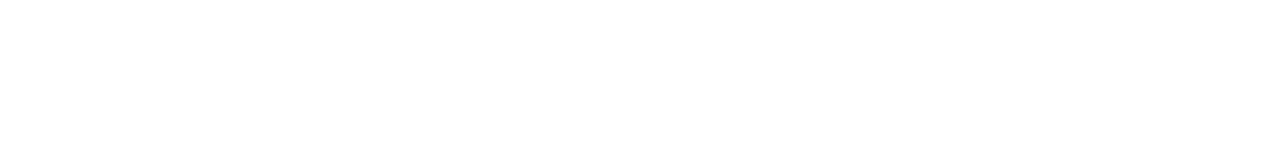
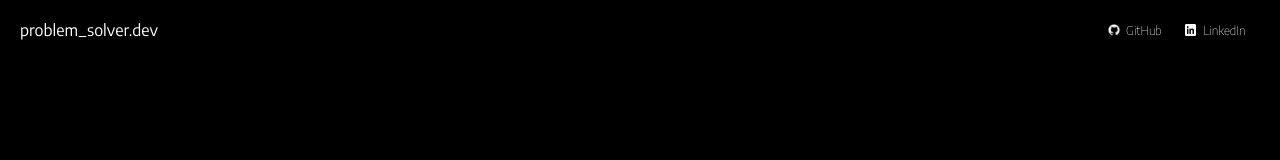
Before and after one commit to GabrielPKTN/portfolio, a plain HTML site: page index.html in a window 1280 px wide. Drawn offline with Linux system fonts and the light colour scheme; a web font is replaced by a local one.

Commit message:
style(html): Criando e estilizando header.

```diff
--- a/index.html
+++ b/index.html
@@ -3,25 +3,29 @@
 <head>
     <meta charset="UTF-8">
     <meta name="viewport" content="width=device-width, initial-scale=1.0">
+    <link rel="preconnect" href="https://fonts.googleapis.com">
+    <link rel="preconnect" href="https://fonts.gstatic.com" crossorigin>
+    <link href="https://fonts.googleapis.com/css2?family=Dela+Gothic+One&family=Encode+Sans:wght@100..900&family=Fira+Code:wght@300..700&display=swap" rel="stylesheet">
+    <link rel="stylesheet" href="./style.css">
     <title>Portfolio</title>
 </head>
 <body>
     <header>
 
+        <h2>problem_solver.dev</h2>
+        <div class="links-header">
+            <div class="github link-header">
+                <img src="./assets/github-icon.png" alt="">
+                <a href="https://github.com/GabrielPKTN">GitHub</a>
+            </div>
+            <div class="linkedin link-header">
+                <img src="./assets/linkedin-icon.png" alt="">
+                <a href="www.linkedin.com/in/gabriellacerda1005">LinkedIn</a>
+            </div>
+        </div>
+
     </header>
     <main>
-
-        <section class="stacks">
-
-        </section>
-
-        <section class="projects">
-
-        </section>
-
-        <section class="experience">
-
-        </section>
 
     </main>
     <footer>
--- a/style.css
+++ b/style.css
@@ -3,3 +3,66 @@
     margin: 0;
     box-sizing: border-box;
 }
+
+:root {
+    --primary-color: black;
+    --secondary-color: white;
+    --fira-code: "Fira Code", monospace;
+    --dela-gothic: "Dela Gothic One", sans-serif;
+    --encode-sans: "Encode Sans", sans-serif;
+}
+
+body {
+    background-color: var(--primary-color);
+    color: var(--secondary-color);
+    padding: 20px;
+}
+
+header {
+
+    width: 100%;
+    height: auto;
+
+    display: flex;
+    justify-content: space-between;
+    align-items: center;
+
+    h2 {
+        font-size: 1rem;
+        font-family: var(--encode-sans);
+        font-weight: 400;
+    }
+
+    .links-header {
+
+        width: auto;
+
+        display: flex;
+        flex-direction: row;
+        align-items: center;
+        justify-content: center;
+        gap: 5px;
+
+        .link-header {
+
+            display: flex;
+            align-items: center;
+            gap: 5px;
+            font-size: 0.75rem;
+
+            img {
+                width: 20%;
+            }
+
+            a {
+                color: var(--secondary-color);
+
+                text-decoration: none;
+                font-family: var(--encode-sans);
+                font-weight: 100;
+            }
+        }
+
+    }
+
+}
```
Also changed, not shown: assets/brain-icon.svg (added), assets/code-icon.svg (added), assets/database-icon.svg (added), assets/envelope-icon.svg (added), assets/file-icon.svg (added), assets/github-icon.png (added), assets/linkedin-icon.png (added).
